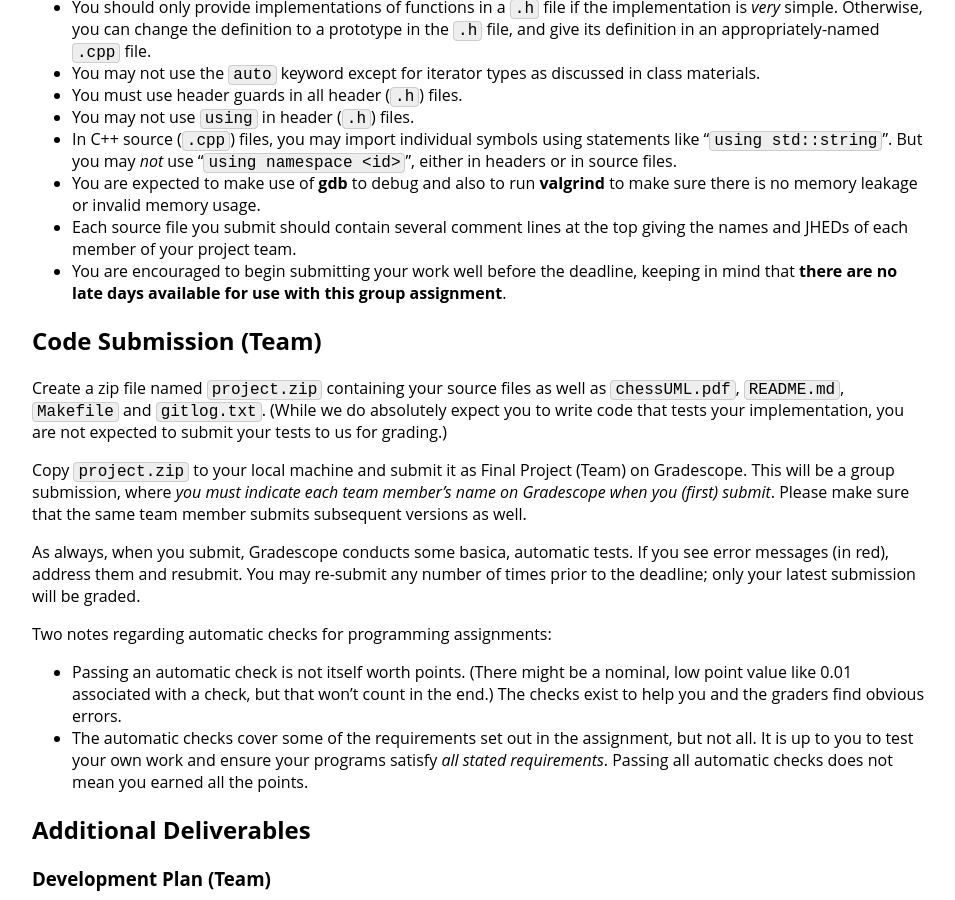
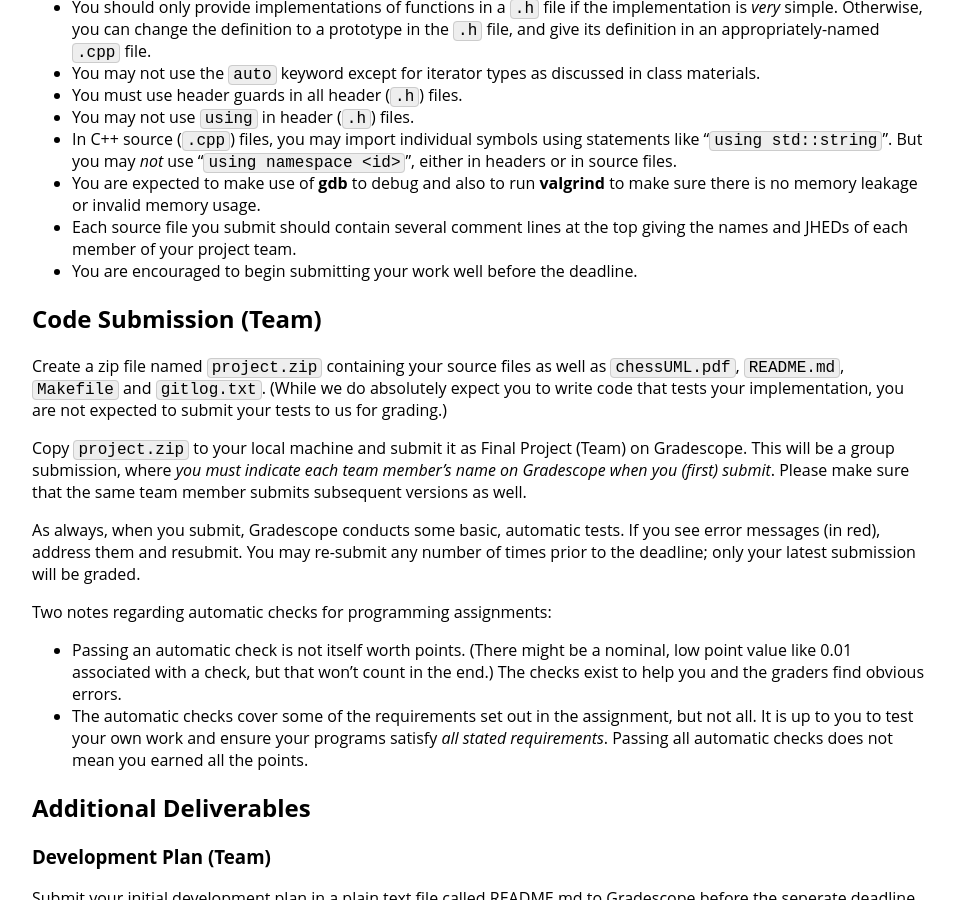
Before and after one commit to jhu-ip/cs220-f26, a Jekyll site: the page built from assign/final.md, in a window 1280 px wide and 900 px high, scrolled down 13482 px. Shown: the whole window, without its empty margins (160-1115 px from the left). Built offline with Jekyll 4.4.1, drawn with Linux system fonts in a browser that asks for light colours; some of the changed text lies outside the part shown.

Commit message:
minor final project writeup fixes

```diff
--- a/assign/final.md
+++ b/assign/final.md
@@ -256,8 +256,8 @@ start position is not on board
 end position is not on board
 no piece at start position
 piece color and turn do not match
+cannot capture own piece
 illegal move shape
-cannot capture own piece
 illegal capture shape
 path is not clear
 move exposes check
@@ -363,7 +363,7 @@ You may use any ASCII characters to display your board on standard out, and you
 * In C++ source (`.cpp`) files, you may import individual symbols using statements like "`using std::string`".  But you may <em>not</em> use "`using namespace <id>`", either in headers or in source files.
 * You are expected to make use of <strong>gdb</strong> to debug and also to run <strong>valgrind</strong> to make sure there is no memory leakage or invalid memory usage.
 * Each source file you submit should contain several comment lines at the top giving the names and JHEDs of each member of your project team.
-* You are encouraged to begin submitting your work well before the deadline, keeping in mind that **there are no late days available for use with this group assignment**.
+* You are encouraged to begin submitting your work well before the deadline.
 
 ## Code Submission (Team)
 
@@ -371,7 +371,7 @@ Create a zip file named `project.zip` containing your source files as well as `c
 
 Copy `project.zip` to your local machine and submit it as Final Project (Team) on Gradescope. This will be a group submission, where *you must indicate each team member's name on Gradescope when you (first) submit*. Please make sure that the same team member submits subsequent versions as well.
 
-As always, when you submit, Gradescope conducts some basica, automatic tests. If you see error messages (in red), address them and resubmit. You may re-submit any number of times prior to the deadline; only your latest submission will be graded.
+As always, when you submit, Gradescope conducts some basic, automatic tests. If you see error messages (in red), address them and resubmit. You may re-submit any number of times prior to the deadline; only your latest submission will be graded.
 
 Two notes regarding automatic checks for programming assignments:
 
```
Also changed, not shown: other parts of assign/final.md (+1 -1 lines).
